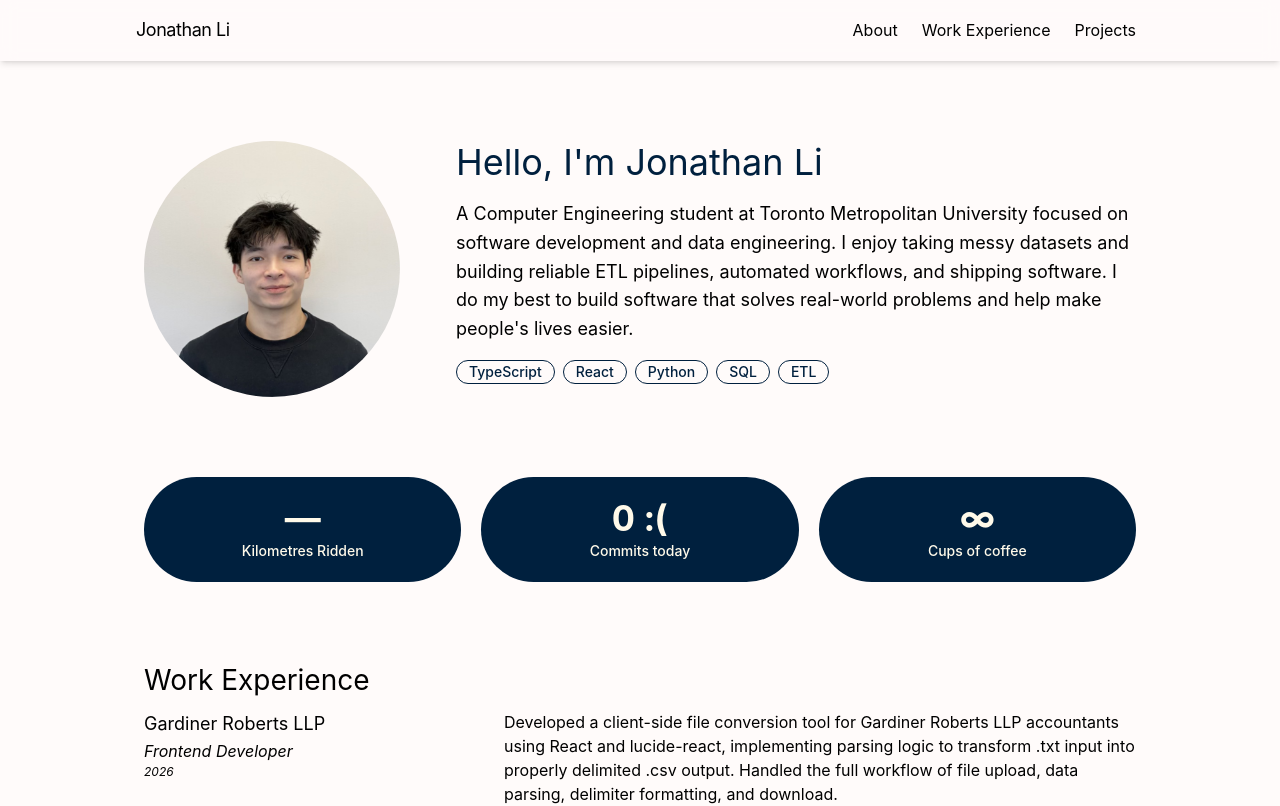
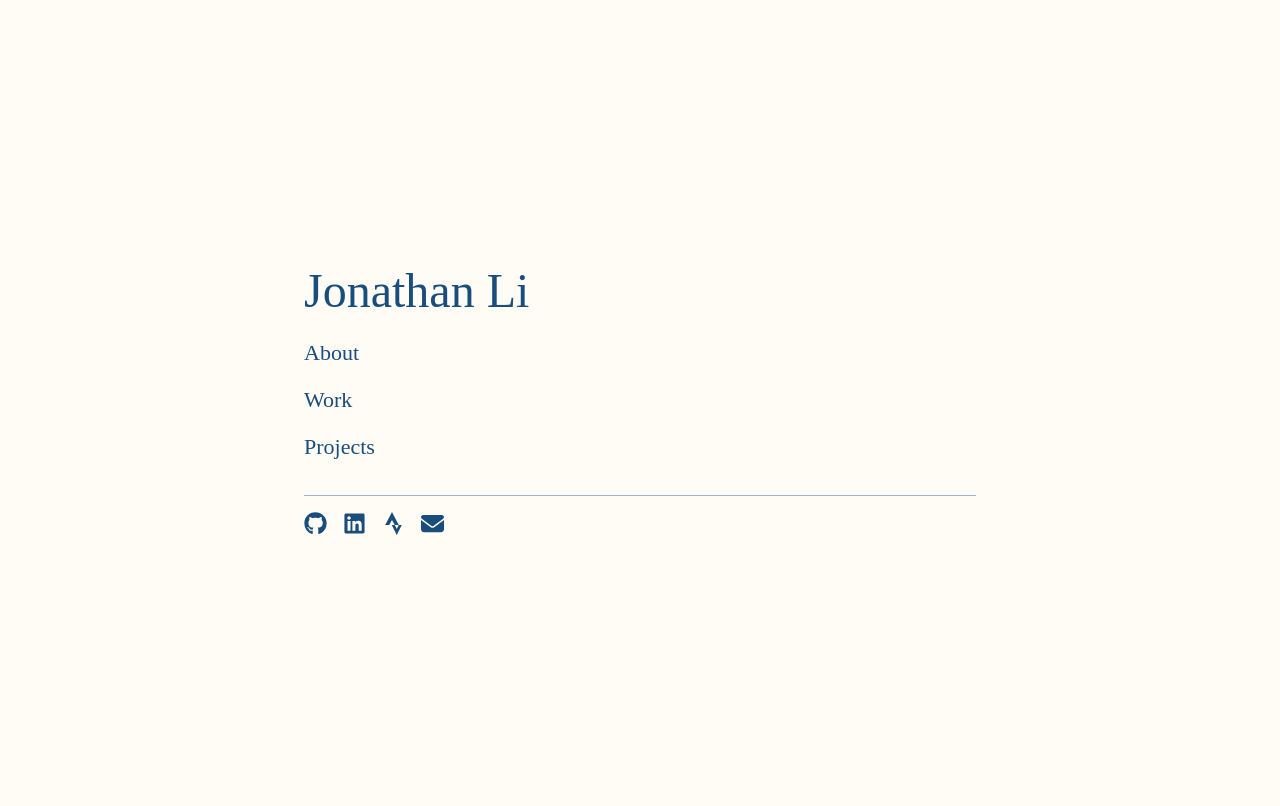
Before and after one commit to ojnny08/jonathan-li, a React (Vite) app in the folder portfolio/: page / in a window 1280 px wide. Shown: the top 806 px of the page. Built offline with nearby package versions, Linux system fonts and the light colour scheme; no server answers.

Commit message:
change the UI home page

```diff
--- a/portfolio/src/index.css
+++ b/portfolio/src/index.css
@@ -1,8 +1,11 @@
 @import "tailwindcss";
 
 @theme {
-  --color-background: #FFFBFA;
-  --color-background-dark: #00203E;
+  --font-serif: "Times New Roman", Times, serif;
+  --default-font-family: var(--font-serif);
+
+  --color-background: #FFFCF6;
+  --color-background-dark: #194d7b;
   --color-background-grey: #787878;
   --color-background-cream: #FFFAEA;
 
@@ -13,13 +16,11 @@
   --color-blue: #00203E;
   --color-blue-light: #FFFBFA;
 
-  --color-ink-dark: #00203E;
+  --color-ink-dark: #194d7b;
   --color-ink-white: #FFFBFA;
   --color-ink-cream: #FFFAEA;
   --color-ink-muted: #8b93a1;
 
-  /* Type scale — ~1.25 ratio. Sizes get tighter line-height as they grow,
-     because long lines need breathing room and headings don't. */
   --text-xs: 0.75rem;      /* 12px — stack pills */
   --text-xs--line-height: 1.5;
   --text-sm: 0.875rem;     /* 14px — meta, dates, card copy */
@@ -36,10 +37,6 @@
   --text-3xl--line-height: 1.2;
   --text-4xl: 3rem;        /* 48px — your name, once per page */
   --text-4xl--line-height: 1.1;
-
-  /* Positive x/y pushes the shadow down-and-right, reading as a light source
-     at the top left. Tinted navy rather than black to suit the cream bg. */
-  --shadow-card: 8px 8px 20px -2px rgb(0 32 62 / 0.22);
 }
 
 /* Shared page gutter: one place to change the site's content width */
--- a/portfolio/src/pages/Home.tsx
+++ b/portfolio/src/pages/Home.tsx
@@ -1,22 +1,48 @@
-import About from '../components/About'
-import Contact from '../components/Contact'
-import Experience from '../components/Experience'
-import NavBar from '../components/NavBar'
-import OutsideIDE from '../components/OutsideIDE'
-import Projects from '../components/Projects'
-import Stats from '../components/Stats'
+import { FaGithub, FaLinkedin, FaStrava, FaEnvelope } from 'react-icons/fa6'
+
+const LABELS = {
+  sections: [
+    { section: 'About',},
+    { section: 'Work',},
+    { section: 'Projects'},
+  ],
+  social: [
+    { link: 'https://github.com/ojnny08', label: 'GitHub', Icon: FaGithub },
+    { link: 'https://www.linkedin.com/in/jonathan-li-738a36237/', label: 'LinkedIn', Icon: FaLinkedin },
+    { link: 'https://www.strava.com/athletes/85368241', label: 'Strava', Icon: FaStrava },
+    { link: 'mailto:ojnny.li@gmail.com', label: 'Email', Icon: FaEnvelope },
+  ]
+}
 
 export const Home = () => {
   return (
-    <div id="top" className="min-h-dvh">
-        <NavBar />
-        <main className='shell flex flex-col gap-20 py-20'>
-            <About />
-            <Stats />
-            <Experience />
-            <Projects />
-            <OutsideIDE />
-            <Contact />
+    <div id="top" className="min-h-dvh flex items-center">
+        <main className='shell flex flex-col gap-5 w-full py-20'>
+          <div className="w-full max-w-2xl mx-auto">
+            <div className="text-4xl text-ink-dark">
+            <div className="mb-5">Jonathan Li</div>
+            {LABELS.sections.map(({ section }) => (
+                <h2 className="text-xl pb-4 text-ink-dark">
+                  {section}
+                </h2>
+            ))}
+          </div>
+          <div className="border-b border-ink-dark/40 pt-4"></div>
+          <div className="flex flex-row gap-4 pt-4">
+            {LABELS.social.map(({ link, label, Icon }) => (
+              <a
+                key={label}
+                href={link}
+                target="_blank"
+                rel="noreferrer"
+                aria-label={label}
+                className="text-ink-dark"
+              >
+                <Icon size={23} />
+              </a>
+            ))}
+          </div>
+          </div>
         </main>
     </div>
   )
```
